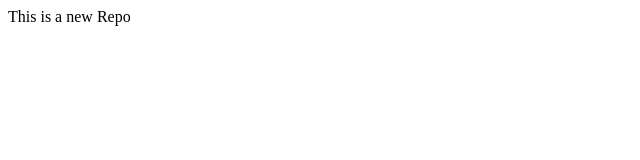
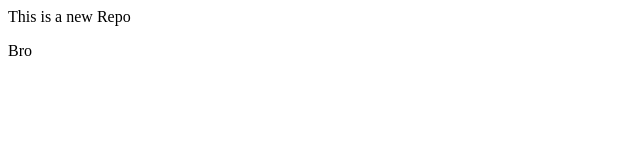
Before and after one commit to vkhandelwal48/localrepo, a plain HTML site: page index.html in a window 1280 px wide. Shown: the full height of the page, 0-640 px from the left. Drawn offline with Linux system fonts and the light colour scheme.

Commit message:
changes done

```diff
--- a/index.html
+++ b/index.html
@@ -1 +1,2 @@
 <p>This is a new Repo</p>
+<p>Bro</p>
```
